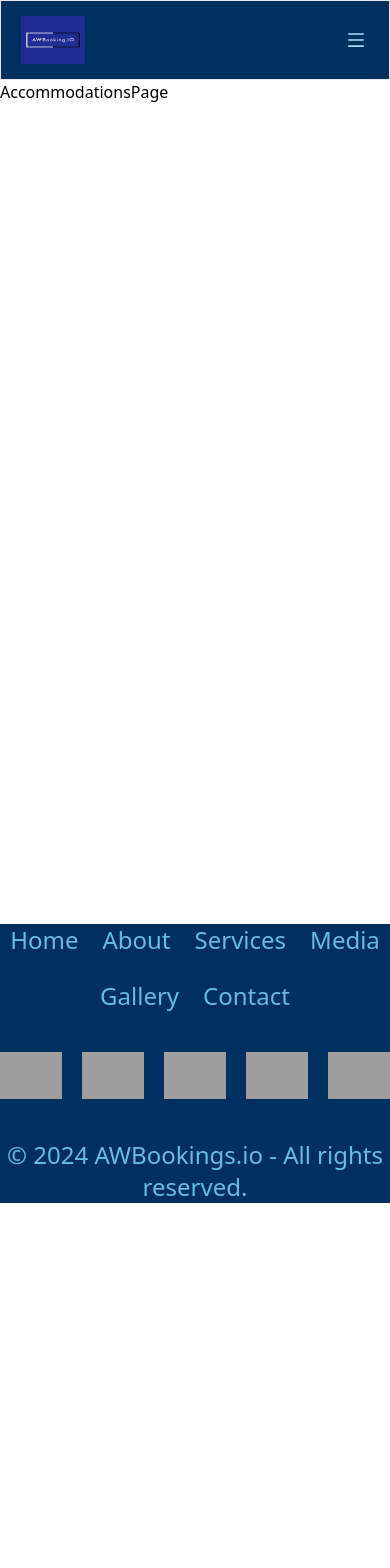
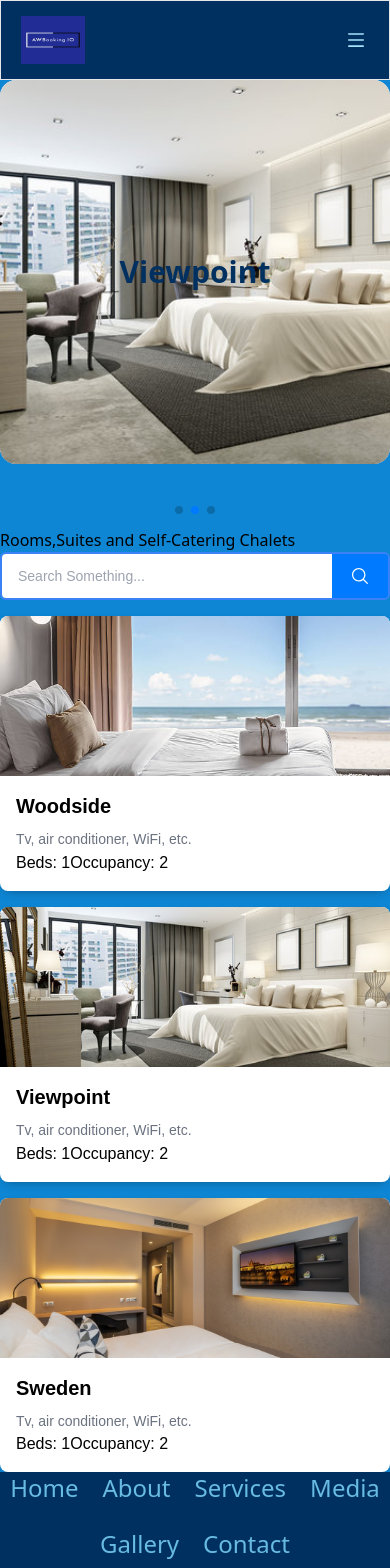
Before and after one commit to Thandekaportiap/Hotel_App, a React (Vite) app: page /accommodations in a window 390 px wide. Shown: the top 1568 px of the page. Before the commit the page ends 1203 px from the top, so only its background shows below. Built offline with nearby package versions, Linux system fonts and the light colour scheme; grey boxes are pictures that could not be loaded.

Commit message:
feat: Landing page design done

```diff
--- a/src/App.jsx
+++ b/src/App.jsx
@@ -28,7 +28,7 @@ function App() {
     <>
      <BrowserRouter>
      <Navbar/>
-     <div className='h-screen'>
+
      <Routes>
         <Route path="/" element={<LandingPage />} />
 
@@ -50,7 +50,7 @@ function App() {
 
 
       </Routes>
-     </div>
+
       <Footer/>
     </BrowserRouter>
     </>
--- a/src/UserPages/AccommodationsPage.jsx
+++ b/src/UserPages/AccommodationsPage.jsx
@@ -1,10 +1,39 @@
 import React from 'react'
+import Slide from '../components/Slide'
+import RoomsCard from '../components/RoomsCard';
 
 function AccommodationsPage() {
+
+    const images = [
+        { src: require('../assets/hotel3.jpg'), label: 'Woodside', id:1 , beds: 1, feat: "Tv, air conditioner, WiFi, etc.", occuppancy: 2 },
+        { src: require('../assets/hotel1.jpg'), label: 'Viewpoint', id:2 , beds: 1, feat: "Tv, air conditioner, WiFi, etc.",  occuppancy: 2 },
+        { src: require('../assets/hotel5.jpg'), label: 'Sweden', id:3 , beds: 1, feat: "Tv, air conditioner, WiFi, etc.",  occuppancy: 2 },
+    ];
   return (
+  <>
+  <section className='bg-[#0e86d4]'>
     <div>
-      AccommodationsPage
+        <Slide images={images}/>
+        <h1>Rooms,Suites and Self-Catering Chalets</h1>
     </div>
+    <div class="flex rounded-md border-2 border-blue-500 overflow-hidden max-w-md mx-auto font-[sans-serif]">
+        <input type="email" placeholder="Search Something..."
+          class="w-full outline-none bg-white text-gray-600 text-sm px-4 py-3" />
+        <button type='button' class="flex items-center justify-center bg-[#007bff] px-5">
+          <svg xmlns="http://www.w3.org/2000/svg" viewBox="0 0 192.904 192.904" width="16px" class="fill-white">
+            <path
+              d="m190.707 180.101-47.078-47.077c11.702-14.072 18.752-32.142 18.752-51.831C162.381 36.423 125.959 0 81.191 0 36.422 0 0 36.423 0 81.193c0 44.767 36.422 81.187 81.191 81.187 19.688 0 37.759-7.049 51.831-18.751l47.079 47.078a7.474 7.474 0 0 0 5.303 2.197 7.498 7.498 0 0 0 5.303-12.803zM15 81.193C15 44.694 44.693 15 81.191 15c36.497 0 66.189 29.694 66.189 66.193 0 36.496-29.692 66.187-66.189 66.187C44.693 147.38 15 117.689 15 81.193z">
+            </path>
+          </svg>
+        </button>
+      </div>
+      <div className='w-full '>
+        {images.map((image, index) => (
+          <RoomsCard key={index} list={image} />
+        ))}
+      </div>
+  </section>
+  </>
   )
 }
 
--- a/src/UserPages/LandingPage.jsx
+++ b/src/UserPages/LandingPage.jsx
@@ -1,32 +1,39 @@
 import React from 'react'
 
 import Slide from '../components/Slide'
+import AccomCard from '../components/AccomCard'
 
 const LandingPage = () => {
     const images = [
-        { src: require('../assets/hotel2.avif'), label: 'CUBE' },
-        { src: require('../assets/Hotel1.jpg'), label: 'Fredriksberg' },
+        // { src: require('../assets/hotel2.avif'), label: 'CUBE' },
+        // { src: require('../assets/Hotel1.jpg'), label: 'Fredriksberg' },
         { src: require('../assets/hotel3.jpg'), label: 'Woodside' },
-        { src: require('../assets/hotel4.jpg'), label: 'Viewpoint' },
+        { src: require('../assets/hotel1.jpg'), label: 'Viewpoint' },
         { src: require('../assets/hotel5.jpg'), label: 'Sweden' },
     ];
   return (
     <>
-   <section className='bg-[#68bbe3]'>
+   <section className='bg-[#0e86d4]'>
    <Slide images={images}/>
-    <div id="search-bar" class="w-120 bg-white rounded-md shadow-lg z-10">
-    <form class="flex items-center justify-center p-2">
+   <div id="search-bar" class="w-3/4 mx-auto bg-white rounded-md shadow-lg p-4 z-10">
+    <form class="flex items-center justify-center space-x-2">
         <input type="text" placeholder="Search here"
-            class="w-full rounded-md px-2 py-1 focus:outline-none focus:ring-2 focus:ring-gray-600 focus:border-transparent" />
-            <span>From</span>
-            <input type="date" />
-            to
-            <input type="date" />
+            class="w-full rounded-md px-4 py-2 focus:outline-none focus:ring-2 focus:ring-gray-600 focus:border-transparent" />
+        <span class="text-gray-700">From</span>
+        <input type="date" class="border rounded-md px-2 py-1 focus:outline-none focus:ring-2 focus:ring-gray-600" />
+        <span class="text-gray-700">to</span>
+        <input type="date" class="border rounded-md px-2 py-1 focus:outline-none focus:ring-2 focus:ring-gray-600" />
         <button type="submit"
-            class="bg-gray-800 text-white rounded-md px-4 py-1 ml-2 hover:bg-gray-700 focus:outline-none focus:ring-2 focus:ring-gray-600 focus:ring-opacity-50">
+            class="bg-[#003060] text-white rounded-md px-4 py-2 hover:bg-gray-700 focus:outline-none focus:ring-2 focus:ring-gray-600 focus:ring-opacity-50">
             Search
         </button>
     </form>
+</div>
+
+<div className='grid grid-cols-1 sm:grid-cols-2 md:grid-cols-3 gap-4'>
+    {images.map((image, index) => (
+        <AccomCard key={index} list={image} />
+    ))}
 </div>
    </section>
     </>
--- /dev/null
+++ b/src/components/AccomCard.jsx
@@ -0,0 +1,37 @@
+import React from 'react'
+
+const AccomCard = ({ list }) => {
+  return (
+   <>
+    <div class="bg-white shadow-[0_4px_12px_-5px_rgba(0,0,0,0.4)] w-full py-6 max-w-sm rounded-lg font-[sans-serif] overflow-hidden mx-auto mt-4">
+      <div class="flex items-center gap-2 px-6">
+        <h3 class="text-2xl text-[#003060] font-bold flex-1 p-2">{list.label}</h3>
+        <svg xmlns="http://www.w3.org/2000/svg" width="26px" class="cursor-pointer fill-blue-600 shrink-0"
+          viewBox="0 0 64 64">
+          <path
+            d="M45.5 4A18.53 18.53 0 0 0 32 9.86 18.5 18.5 0 0 0 0 22.5C0 40.92 29.71 59 31 59.71a2 2 0 0 0 2.06 0C34.29 59 64 40.92 64 22.5A18.52 18.52 0 0 0 45.5 4ZM32 55.64C26.83 52.34 4 36.92 4 22.5a14.5 14.5 0 0 1 26.36-8.33 2 2 0 0 0 3.27 0A14.5 14.5 0 0 1 60 22.5c0 14.41-22.83 29.83-28 33.14Z"
+            data-original="#000000"></path>
+        </svg>
+      </div>
+
+      <div class="min-h-[300px]">
+        <img src={list.src} alt="Slide 1" class="object-cover w-full h-full" />
+      </div>
+
+      <div class="px-6">
+        <p class="text-xl text-gray-600 leading-relaxed">Lorem ipsum dolor sit amet, consectetur adipiscing elit. Sed auctor. Lorem ipsum
+          dolor sit amet, consectetur adipiscing elit. Sed auctor.</p>
+
+        <div class="mt-8 flex items-center flex-wrap gap-4">
+          <h3 class="text-xl text-gray-800 font-bold flex-1">From R450 per night</h3>
+          <button type="button"
+            class="px-5 py-2.5 rounded-lg text-white text-sm tracking-wider bg-[#003060] hover:bg-blue-700 outline-none">View</button>
+        </div>
+      </div>
+    </div>
+
+   </>
+  )
+}
+
+export default AccomCard
--- /dev/null
+++ b/src/components/RoomsCard.jsx
@@ -0,0 +1,24 @@
+import React from 'react';
+
+const RoomsCard = ({ list }) => {
+  return (
+    <div className="w-full mt-4">
+      <div
+        className="bg-white grid sm:grid-cols-2 items-center shadow-[0_4px_12px_-5px_rgba(0,0,0,0.4)] rounded-lg font-[sans-serif] overflow-hidden mx-auto"
+      >
+        <div className="h-40 sm:h-48">
+          <img src={list.src} alt="Room" className="object-cover w-full h-full" />
+        </div>
+
+        <div className="p-4">
+          <h3 className="text-xl font-semibold">{list.label}</h3>
+          <p className="mt-2 text-sm text-gray-500 leading-relaxed">{list.feat}</p>
+          <span>Beds: {list.beds}</span>
+          <span>Occupancy: {list.occuppancy}</span>
+        </div>
+      </div>
+    </div>
+  );
+}
+
+export default RoomsCard;
```
